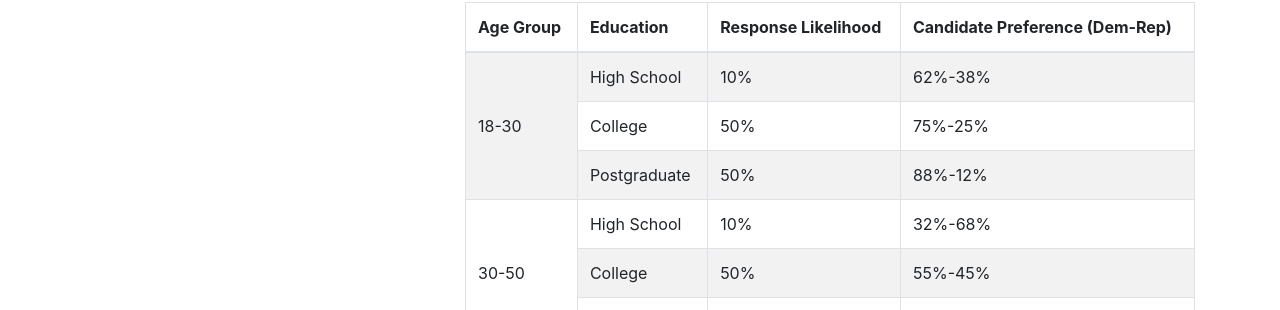
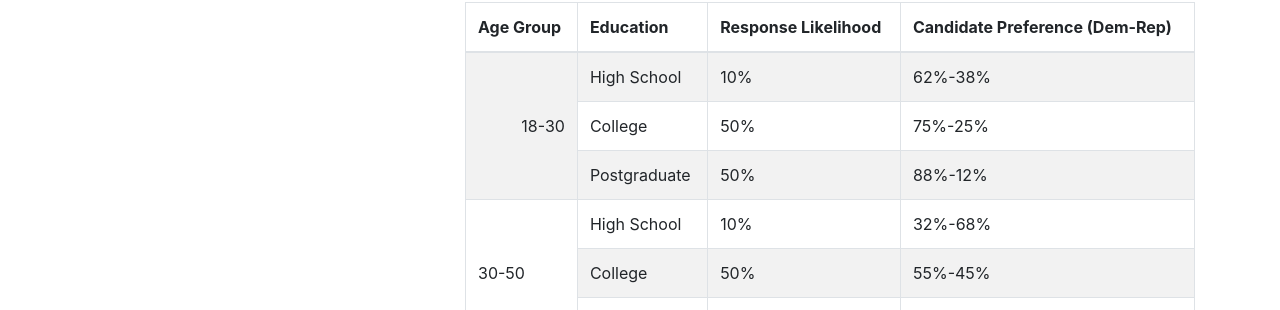
Before and after one commit to skeweddata/skeweddata.github.io, a Jekyll site: the page built from _posts/2021-01-08-polling-part-4.md, in a window 1280 px wide. Shown: the part 575-885 px from the top of the page. Built offline with Jekyll 4.4.1, drawn with Linux system fonts in a browser that asks for light colours.

Commit message:
table cells finished

```diff
--- a/_posts/2021-01-08-polling-part-4.md
+++ b/_posts/2021-01-08-polling-part-4.md
@@ -43,7 +43,7 @@
 </thead>
 <tbody>
   <tr>
-    <td rowspan="3" style="vertical-align:middle">18-30</td>
+    <td rowspan="3" style="vertical-align:middle;text-align:right">18-30</td>
     <td>High School</td>
     <td>10%</td>
     <td>62%-38%</td>
```
